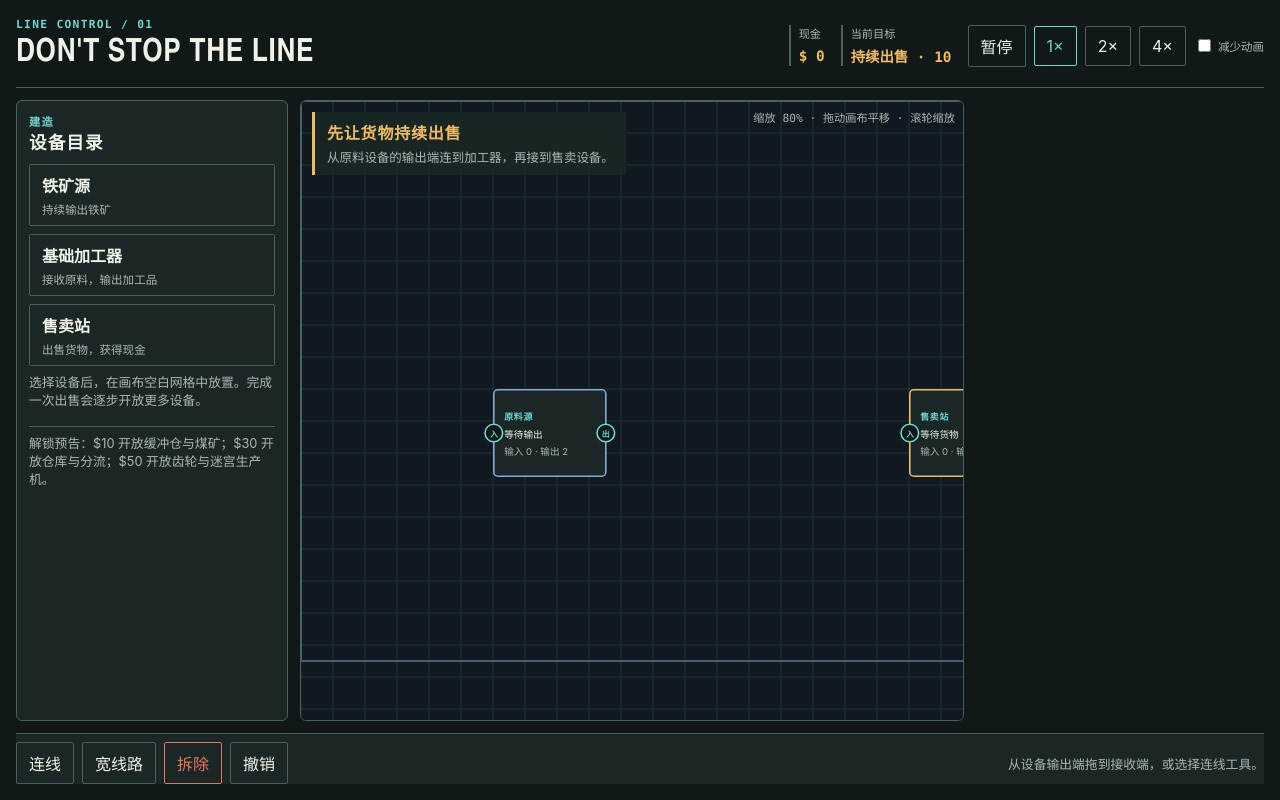
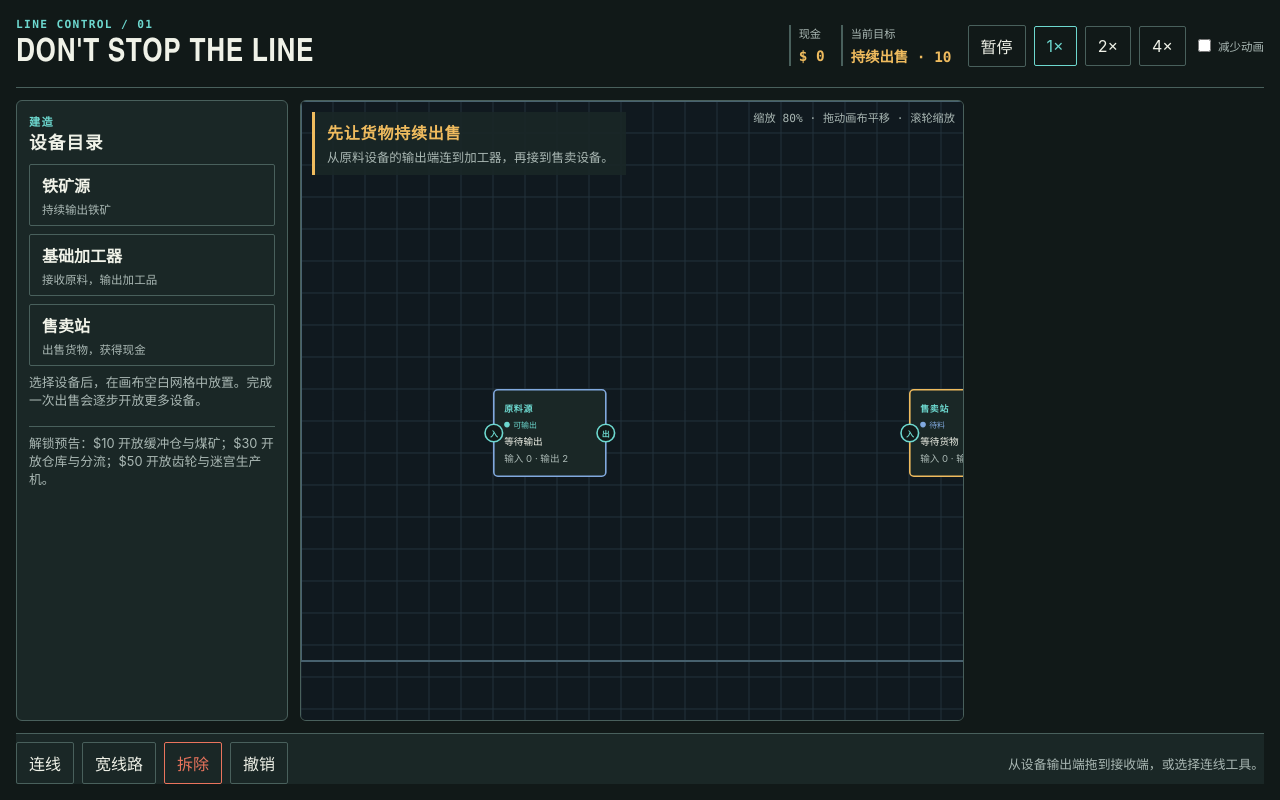
Before and after one commit to onovich/DontStopTheLine, a React (Vite) app in the folder apps/web/: page / in a window 1280 px wide. Built offline with nearby package versions, Linux system fonts and the light colour scheme.

Commit message:
phase 7: project node state signals

```diff
--- a/apps/web/src/game/board.tsx
+++ b/apps/web/src/game/board.tsx
@@ -171,9 +171,11 @@ export function Board({
           const position =
             drag?.nodeId === node.id && dragPosition !== null ? dragPosition : savedPosition;
           const selected = ui.selectedNodeId === node.id;
+          const state =
+            node.workItem !== null ? 'working' : node.output.length > 0 ? 'flowing' : 'waiting';
           return (
             <div
-              className={`factory-node kind-${node.kind}${selected ? ' is-selected' : ''}`}
+              className={`factory-node kind-${node.kind} state-${state}${selected ? ' is-selected' : ''}`}
               key={node.id}
               style={{ left: position.x, top: position.y }}
             >
@@ -189,6 +191,9 @@ export function Board({
                   {nodeIcon(node.kind)}
                 </span>
                 <span className="node-kind">{nodeLabel(node.kind)}</span>
+                <span className="node-lamp">
+                  {state === 'working' ? '加工中' : state === 'flowing' ? '可输出' : '待料'}
+                </span>
                 <span className="node-name">{nodeStatus(node)}</span>
                 <span className="node-buffers">
                   输入 {node.input.length + node.reserved} · 输出 {node.output.length}
--- a/apps/web/src/styles.css
+++ b/apps/web/src/styles.css
@@ -373,6 +373,26 @@ button:disabled {
 .node-icon {
   display: none;
 }
+.node-lamp {
+  align-items: center;
+  color: var(--signal-input);
+  display: inline-flex;
+  font-size: 0.62rem;
+  gap: var(--space-1);
+}
+.node-lamp::before {
+  background: currentColor;
+  border-radius: 50%;
+  content: '';
+  height: 0.45rem;
+  width: 0.45rem;
+}
+.state-working .node-lamp {
+  color: var(--signal-amber);
+}
+.state-flowing .node-lamp {
+  color: var(--signal-flow);
+}
 .node-name,
 .node-buffers {
   font-size: 0.75rem;
```
